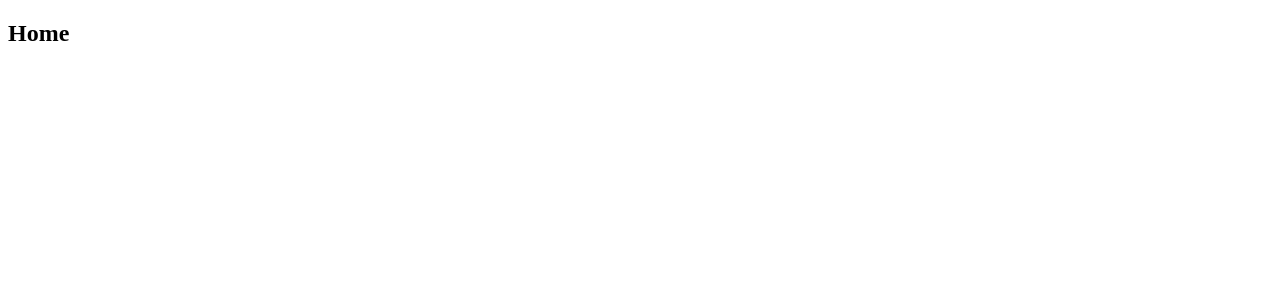
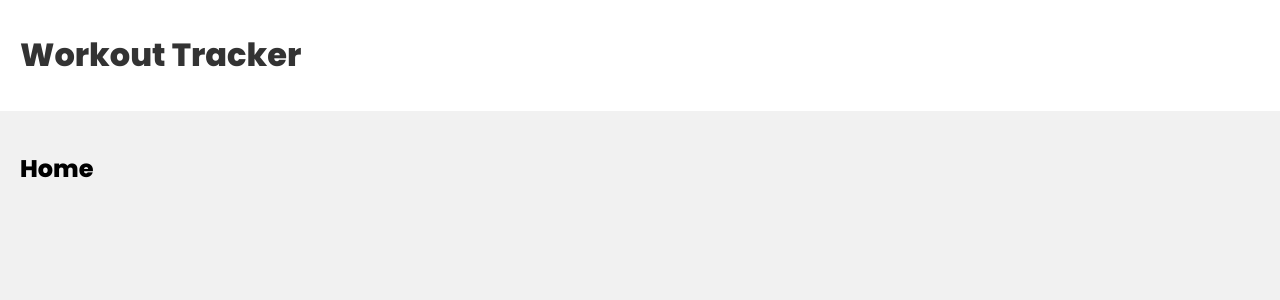
Before and after one commit to Med-1-Amine-9-Chakroun/Gym-Tracker, a React (Vite) app in the folder frontend/: page / in a window 1280 px wide. Shown: the top 300 px of the page. Built offline with nearby package versions, Linux system fonts and the light colour scheme.

Commit message:
Adding some style to home page and the navbar component

```diff
--- a/frontend/src/App.jsx
+++ b/frontend/src/App.jsx
@@ -1,10 +1,12 @@
 import { BrowserRouter, Routes, Route } from "react-router-dom";
 import Home from "./pages/Home";
+import Navbar from "./components/Navbar";
 
 function App() {
   return (
     <div className="App">
       <BrowserRouter>
+        <Navbar />
         <div className="pages">
           <Routes>
             <Route path="/" element={<Home />} />
--- a/frontend/src/components/Navbar.jsx
+++ b/frontend/src/components/Navbar.jsx
@@ -1,4 +1,4 @@
-import { link } from "react-router-dom";
+import { Link } from "react-router-dom";
 export default function Navbar() {
   return (
     <header>
--- /dev/null
+++ b/frontend/src/index.css
@@ -0,0 +1,33 @@
+/* google font */
+@import url("https://fonts.googleapis.com/css2?family=Poppins:wght@300;400;500;600;800&family=VT323&display=swap");
+
+/* layout */
+:root {
+  --primary: #1aac83;
+  --error: #e7195a;
+}
+body {
+  background: #f1f1f1;
+  margin: 0;
+  font-family: "Poppins";
+}
+header {
+  background: #fff;
+}
+header .container {
+  max-width: 1400px;
+  margin: 0 auto;
+  padding: 10px 20px;
+  display: flex;
+  align-items: center;
+  justify-content: space-between;
+}
+header a {
+  color: #333;
+  text-decoration: none;
+}
+.pages {
+  max-width: 1400px;
+  padding: 20px;
+  margin: 0 auto;
+}
--- a/frontend/src/main.jsx
+++ b/frontend/src/main.jsx
@@ -1,5 +1,6 @@
 import React from "react";
 import ReactDOM from "react-dom/client";
+import "./index.css";
 import App from "./App";
 
 ReactDOM.createRoot(document.getElementById("root")).render(
```
